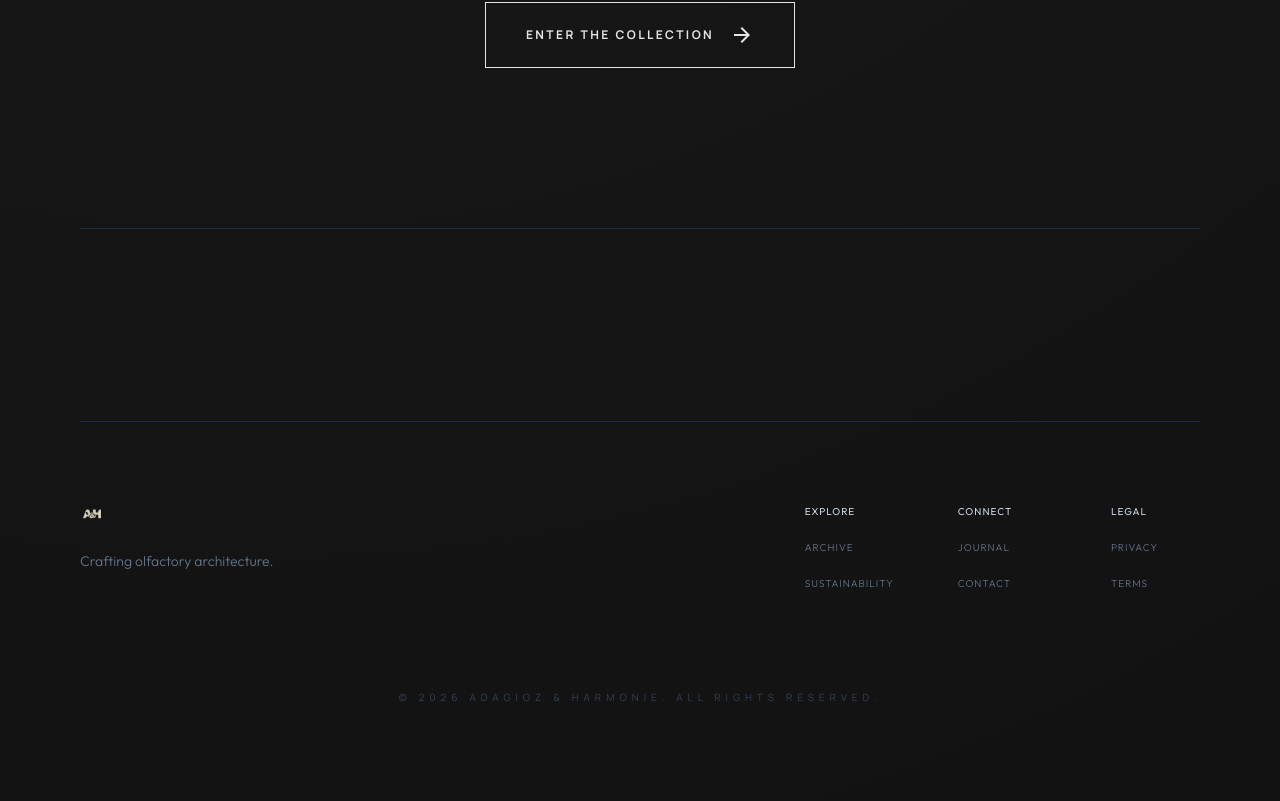
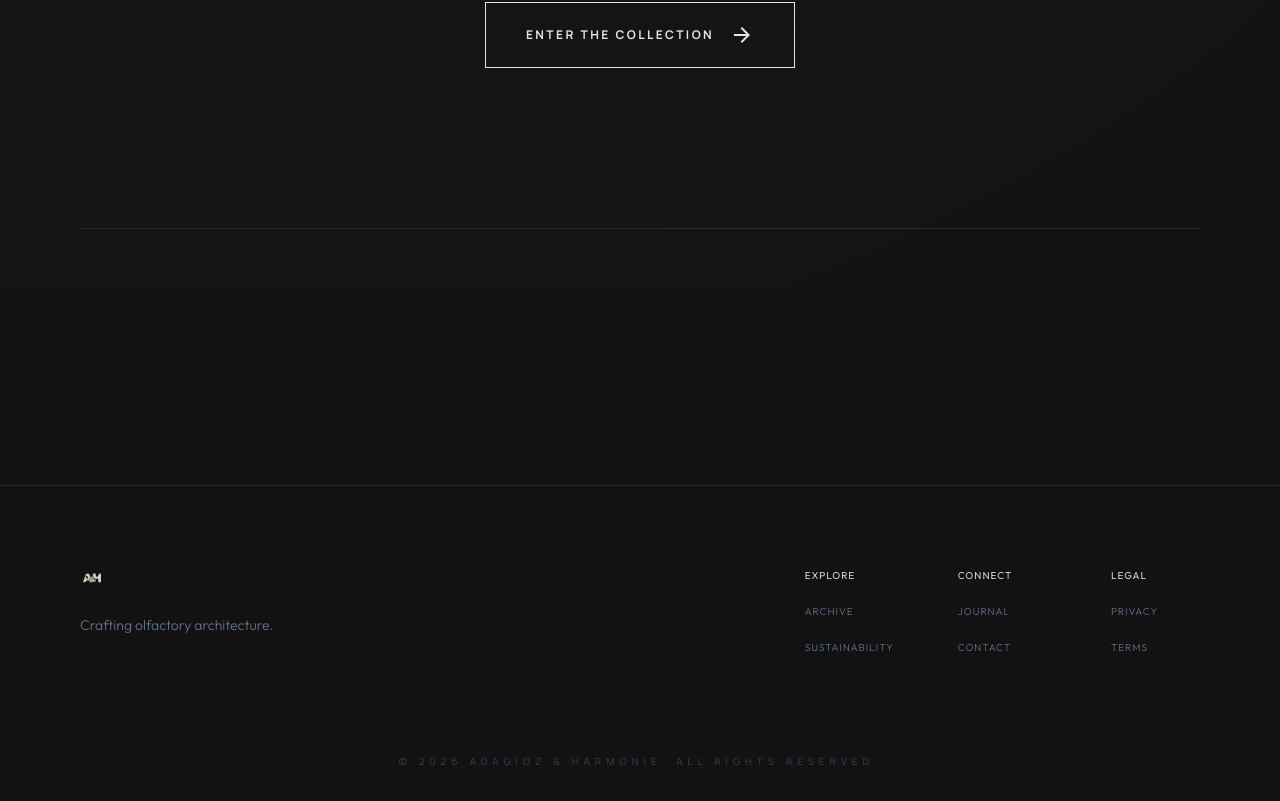
Before and after one commit to Juanqu261/AH-frontend, an Angular app: page / in a window 1280 px wide. Shown: the part 1881-2682 px from the top of the page. Built offline with nearby package versions, Linux system fonts and the light colour scheme.

Commit message:
add" footer

```diff
--- a/src/app/app.component.html
+++ b/src/app/app.component.html
@@ -1,2 +1,3 @@
 <app-navbar></app-navbar>
 <router-outlet></router-outlet>
+<app-footer></app-footer>
--- a/src/app/app.component.ts
+++ b/src/app/app.component.ts
@@ -1,11 +1,12 @@
 import { Component } from '@angular/core';
 import { RouterOutlet } from '@angular/router';
 import { NavbarComponent } from './shared/components/navbar/navbar.component';
+import { FooterComponent } from './shared/components/footer/footer.component';
 
 @Component({
     selector: 'app-root',
     standalone: true,
-    imports: [RouterOutlet, NavbarComponent],
+    imports: [RouterOutlet, NavbarComponent, FooterComponent],
     templateUrl: './app.component.html',
     styles: []
 })
--- a/src/app/app.config.ts
+++ b/src/app/app.config.ts
@@ -1,12 +1,12 @@
 import { ApplicationConfig, provideZoneChangeDetection } from '@angular/core';
-import { provideRouter } from '@angular/router';
+import { provideRouter, withInMemoryScrolling } from '@angular/router';
 import { provideHttpClient } from '@angular/common/http';
 import { routes } from './app.routes';
 
 export const appConfig: ApplicationConfig = {
     providers: [
         provideZoneChangeDetection({ eventCoalescing: true }),
-        provideRouter(routes),
+        provideRouter(routes, withInMemoryScrolling({ scrollPositionRestoration: 'top' })),
         provideHttpClient()
     ]
 };
--- a/src/app/features/home/home.component.html
+++ b/src/app/features/home/home.component.html
@@ -97,40 +97,6 @@
                 </a>
             </section>
 
-            <!-- Footer Section -->
-            <footer
-                class="mt-48 pt-20 border-t border-slate-800 flex flex-col md:flex-row justify-between items-start gap-12 text-slate-500 font-outfit font-light text-sm relative">
-                <div class="max-w-xs">
-                    <div class="flex items-center gap-2 text-slate-200 mb-6">
-                        <img src="assets/logo.png" alt="A&H Logo"
-                            class="h-6 object-contain mix-blend-screen opacity-90" />
-                    </div>
-                    <p class="leading-relaxed">Crafting olfactory architecture.</p>
-                </div>
-                <div class="grid grid-cols-2 lg:grid-cols-3 gap-16 uppercase tracking-widest text-[10px]">
-                    <div class="flex flex-col gap-4">
-                        <h4 class="text-slate-300 font-medium">Explore</h4>
-                        <a class="hover:text-silver transition-colors" href="#">Archive</a>
-                        <a class="hover:text-silver transition-colors" href="#">Sustainability</a>
-                    </div>
-                    <div class="flex flex-col gap-4">
-                        <h4 class="text-slate-300 font-medium">Connect</h4>
-                        <a class="hover:text-silver transition-colors" href="#">Journal</a>
-                        <a class="hover:text-silver transition-colors" href="#">Contact</a>
-                    </div>
-                    <div class="flex flex-col gap-4">
-                        <h4 class="text-slate-300 font-medium">Legal</h4>
-                        <a class="hover:text-silver transition-colors" href="#">Privacy</a>
-                        <a class="hover:text-silver transition-colors" href="#">Terms</a>
-                    </div>
-                </div>
-            </footer>
-
-            <div class="mt-16 text-center py-8">
-                <p class="text-[10px] uppercase tracking-[0.5em] text-slate-700">© 2026 Adagioz & Harmonie. All Rights
-                    Reserved.</p>
-            </div>
-
         </main>
     </div>
 </div>
--- a/src/app/features/home/home.component.ts
+++ b/src/app/features/home/home.component.ts
@@ -1,6 +1,7 @@
 import { Component, OnInit, AfterViewInit, inject, PLATFORM_ID } from '@angular/core';
 import { CommonModule, isPlatformBrowser } from '@angular/common';
 import { RouterModule } from '@angular/router';
+import { FooterComponent } from '../../shared/components/footer/footer.component';
 
 import { gsap } from 'gsap';
 
--- /dev/null
+++ b/src/app/shared/components/footer/footer.component.html
@@ -0,0 +1,30 @@
+<footer
+    class="mt-48 pt-20 border-t border-slate-800 flex flex-col md:flex-row justify-between items-start gap-12 text-slate-500 font-outfit font-light text-sm relative max-w-[1400px] mx-auto px-6 lg:px-20 w-full">
+    <div class="max-w-xs">
+        <div class="flex items-center gap-2 text-slate-200 mb-6">
+            <img src="assets/logo.png" alt="A&H Logo" class="h-6 object-contain mix-blend-screen opacity-90" />
+        </div>
+        <p class="leading-relaxed">Crafting olfactory architecture.</p>
+    </div>
+    <div class="grid grid-cols-2 lg:grid-cols-3 gap-16 uppercase tracking-widest text-[10px]">
+        <div class="flex flex-col gap-4">
+            <h4 class="text-slate-300 font-medium">Explore</h4>
+            <a class="hover:text-silver transition-colors" href="#">Archive</a>
+            <a class="hover:text-silver transition-colors" href="#">Sustainability</a>
+        </div>
+        <div class="flex flex-col gap-4">
+            <h4 class="text-slate-300 font-medium">Connect</h4>
+            <a class="hover:text-silver transition-colors" href="#">Journal</a>
+            <a class="hover:text-silver transition-colors" href="#">Contact</a>
+        </div>
+        <div class="flex flex-col gap-4">
+            <h4 class="text-slate-300 font-medium">Legal</h4>
+            <a class="hover:text-silver transition-colors" href="#">Privacy</a>
+            <a class="hover:text-silver transition-colors" href="#">Terms</a>
+        </div>
+    </div>
+</footer>
+
+<div class="mt-16 text-center py-8">
+    <p class="text-[10px] uppercase tracking-[0.5em] text-slate-700">© 2026 Adagioz & Harmonie. All Rights Reserved.</p>
+</div>
```
Also changed, not shown: src/app/shared/components/footer/footer.component.ts (added, +9 -0 lines).
